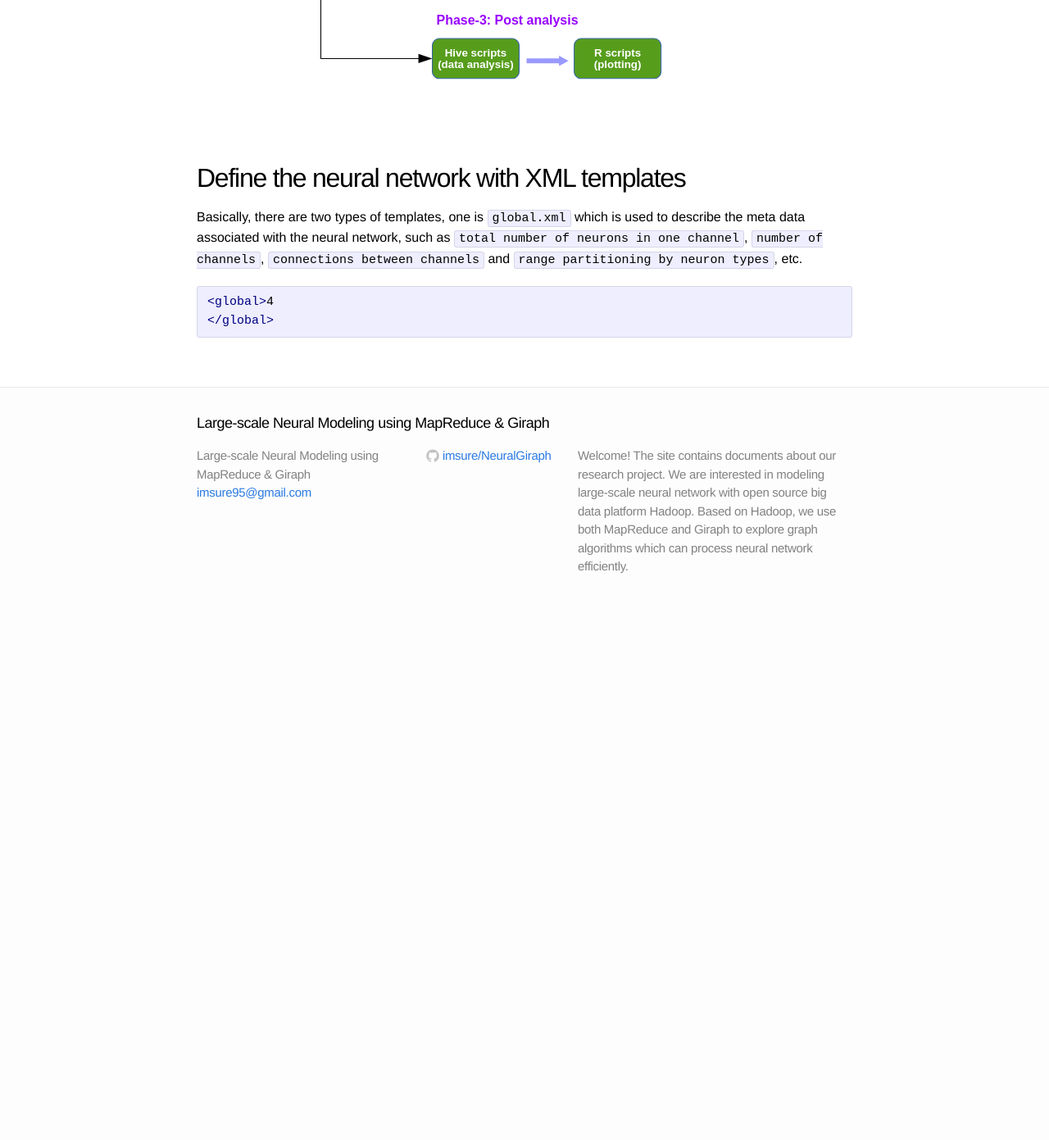
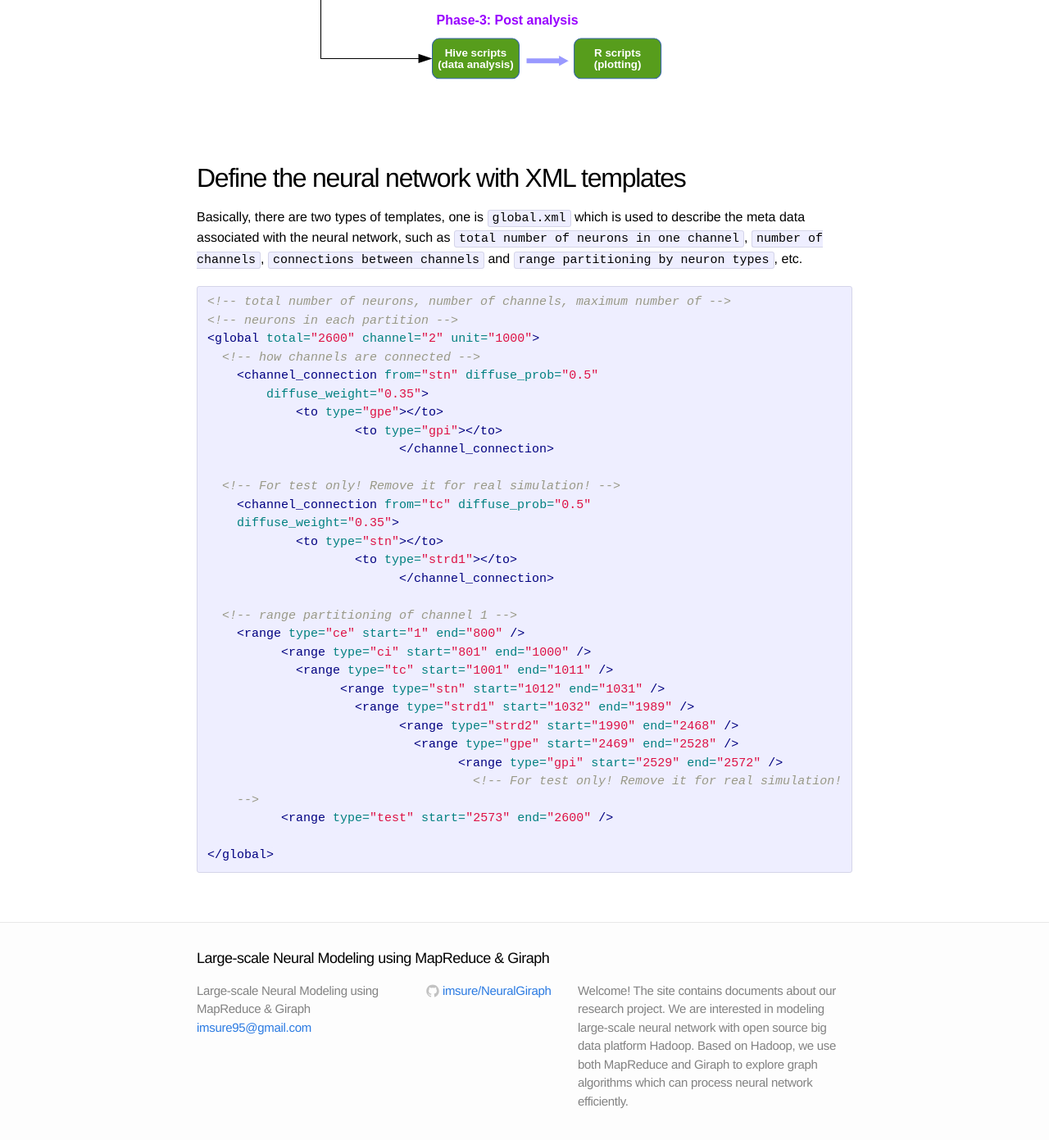
Before and after one commit to imsure/NeuralGiraph, a Jekyll site: the page built from _posts/2014-07-08-generate-neural-network.markdown, in a window 1280 px wide and 1400 px high, scrolled down 644 px. Shown: the top 1391 px of the window at 82% size. Built offline with Jekyll 4.4.1, drawn with Linux system fonts in a browser that asks for light colours; before the commit the page ends 1392 px from its top, so only the background shows below that.

Commit message:
add xml code

```diff
--- a/_posts/2014-07-08-generate-neural-network.markdown
+++ b/_posts/2014-07-08-generate-neural-network.markdown
@@ -24,6 +24,35 @@ channels`, `connections between channels` and `range partitioning by
 neuron types`, etc.
 
 {% highlight xml %}
-<global>4
+<!-- total number of neurons, number of channels, maximum number of -->
+<!-- neurons in each partition -->
+<global total="2600" channel="2" unit="1000">
+  <!-- how channels are connected -->
+    <channel_connection from="stn" diffuse_prob="0.5"
+	diffuse_weight="0.35">
+	    <to type="gpe"></to>
+		    <to type="gpi"></to>
+			  </channel_connection>
+
+  <!-- For test only! Remove it for real simulation! -->
+    <channel_connection from="tc" diffuse_prob="0.5"
+    diffuse_weight="0.35">
+	    <to type="stn"></to>
+		    <to type="strd1"></to>
+			  </channel_connection>
+
+  <!-- range partitioning of channel 1 -->
+    <range type="ce" start="1" end="800" />
+	  <range type="ci" start="801" end="1000" />
+	    <range type="tc" start="1001" end="1011" />
+		  <range type="stn" start="1012" end="1031" />
+		    <range type="strd1" start="1032" end="1989" />
+			  <range type="strd2" start="1990" end="2468" />
+			    <range type="gpe" start="2469" end="2528" />
+				  <range type="gpi" start="2529" end="2572" />
+				    <!-- For test only! Remove it for real simulation!
+    -->
+	  <range type="test" start="2573" end="2600" />
+
 </global>
 {% endhighlight %}
```
